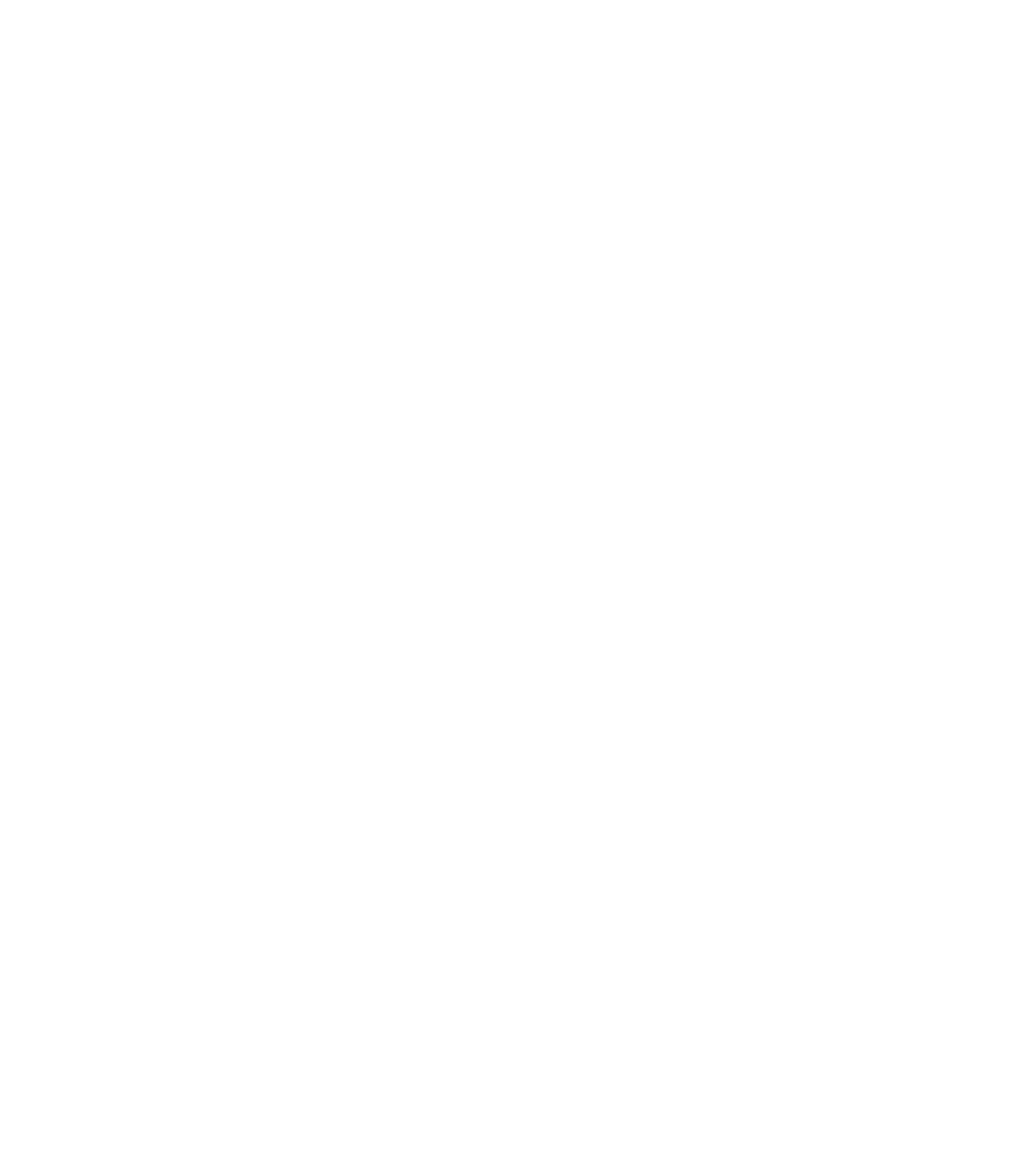
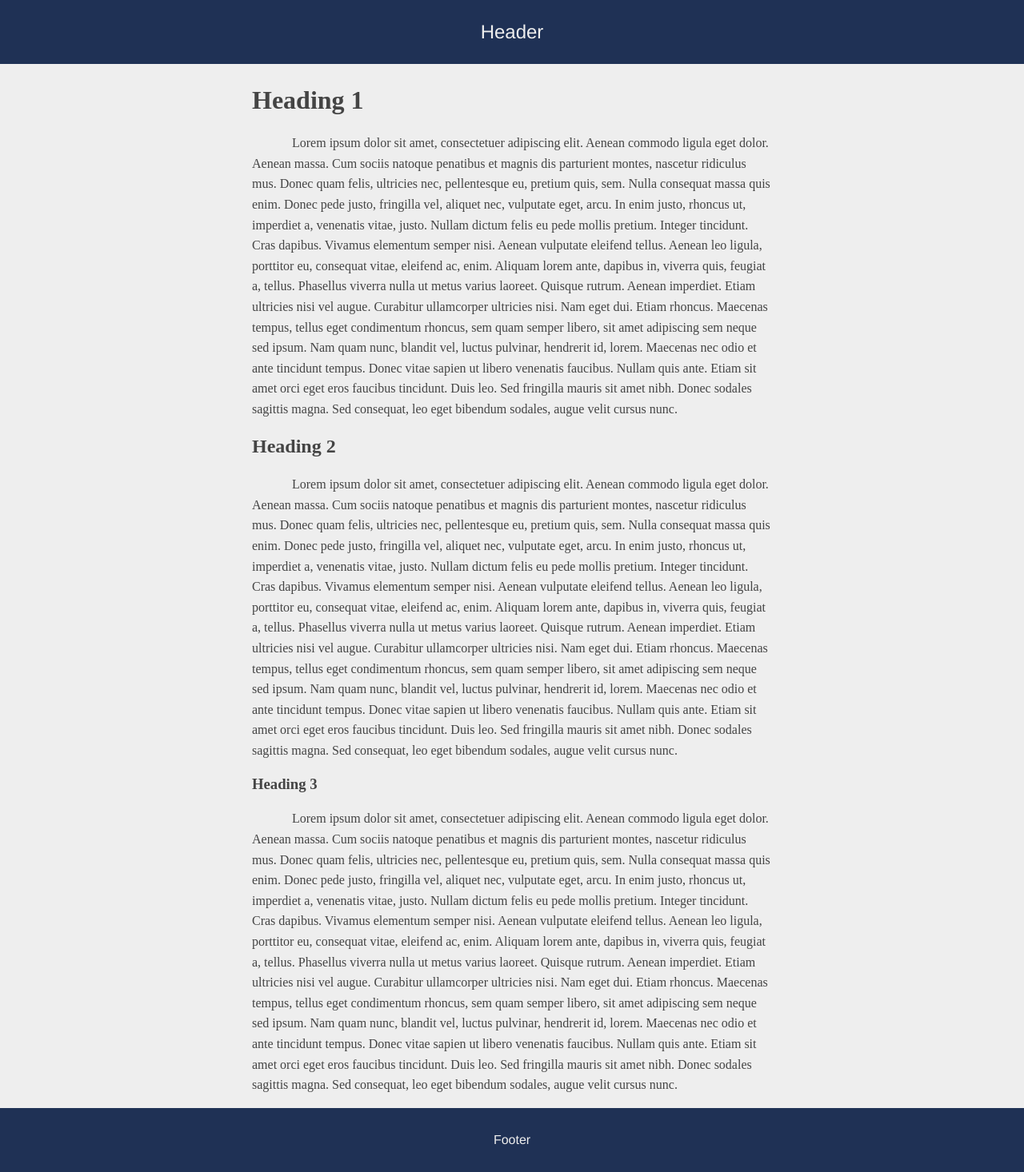
Before and after one commit to jontonsoup4/html5-sass-es6-boilerplate, a website: page src/static/index.html in a window 1280 px wide. Shown: the whole page at 80% size. Before the commit the page ends 800 px from the top, so only its background shows below. Drawn offline with nearby package versions, Linux system fonts and the light colour scheme; files that its build step writes are made by us from their sources.

Commit message:
More robust index.html

```diff
--- a/src/static/index.html
+++ b/src/static/index.html
@@ -8,9 +8,24 @@
     <link rel="stylesheet" href="styles/main.css">
 </head>
 <body class="Site">
-    <header></header>
-    <div class="Site-content"></div>
-    <footer></footer>
+    <header>Header</header>
+    <div class="Site-content">
+        <article>
+            <h1>Heading 1</h1>
+            <p>
+                Lorem ipsum dolor sit amet, consectetuer adipiscing elit. Aenean commodo ligula eget dolor. Aenean massa. Cum sociis natoque penatibus et magnis dis parturient montes, nascetur ridiculus mus. Donec quam felis, ultricies nec, pellentesque eu, pretium quis, sem. Nulla consequat massa quis enim. Donec pede justo, fringilla vel, aliquet nec, vulputate eget, arcu. In enim justo, rhoncus ut, imperdiet a, venenatis vitae, justo. Nullam dictum felis eu pede mollis pretium. Integer tincidunt. Cras dapibus. Vivamus elementum semper nisi. Aenean vulputate eleifend tellus. Aenean leo ligula, porttitor eu, consequat vitae, eleifend ac, enim. Aliquam lorem ante, dapibus in, viverra quis, feugiat a, tellus. Phasellus viverra nulla ut metus varius laoreet. Quisque rutrum. Aenean imperdiet. Etiam ultricies nisi vel augue. Curabitur ullamcorper ultricies nisi. Nam eget dui. Etiam rhoncus. Maecenas tempus, tellus eget condimentum rhoncus, sem quam semper libero, sit amet adipiscing sem neque sed ipsum. Nam quam nunc, blandit vel, luctus pulvinar, hendrerit id, lorem. Maecenas nec odio et ante tincidunt tempus. Donec vitae sapien ut libero venenatis faucibus. Nullam quis ante. Etiam sit amet orci eget eros faucibus tincidunt. Duis leo. Sed fringilla mauris sit amet nibh. Donec sodales sagittis magna. Sed consequat, leo eget bibendum sodales, augue velit cursus nunc.
+            </p>
+            <h2>Heading 2</h2>
+            <p>
+                Lorem ipsum dolor sit amet, consectetuer adipiscing elit. Aenean commodo ligula eget dolor. Aenean massa. Cum sociis natoque penatibus et magnis dis parturient montes, nascetur ridiculus mus. Donec quam felis, ultricies nec, pellentesque eu, pretium quis, sem. Nulla consequat massa quis enim. Donec pede justo, fringilla vel, aliquet nec, vulputate eget, arcu. In enim justo, rhoncus ut, imperdiet a, venenatis vitae, justo. Nullam dictum felis eu pede mollis pretium. Integer tincidunt. Cras dapibus. Vivamus elementum semper nisi. Aenean vulputate eleifend tellus. Aenean leo ligula, porttitor eu, consequat vitae, eleifend ac, enim. Aliquam lorem ante, dapibus in, viverra quis, feugiat a, tellus. Phasellus viverra nulla ut metus varius laoreet. Quisque rutrum. Aenean imperdiet. Etiam ultricies nisi vel augue. Curabitur ullamcorper ultricies nisi. Nam eget dui. Etiam rhoncus. Maecenas tempus, tellus eget condimentum rhoncus, sem quam semper libero, sit amet adipiscing sem neque sed ipsum. Nam quam nunc, blandit vel, luctus pulvinar, hendrerit id, lorem. Maecenas nec odio et ante tincidunt tempus. Donec vitae sapien ut libero venenatis faucibus. Nullam quis ante. Etiam sit amet orci eget eros faucibus tincidunt. Duis leo. Sed fringilla mauris sit amet nibh. Donec sodales sagittis magna. Sed consequat, leo eget bibendum sodales, augue velit cursus nunc.
+            </p>
+            <h3>Heading 3</h3>
+            <p>
+                Lorem ipsum dolor sit amet, consectetuer adipiscing elit. Aenean commodo ligula eget dolor. Aenean massa. Cum sociis natoque penatibus et magnis dis parturient montes, nascetur ridiculus mus. Donec quam felis, ultricies nec, pellentesque eu, pretium quis, sem. Nulla consequat massa quis enim. Donec pede justo, fringilla vel, aliquet nec, vulputate eget, arcu. In enim justo, rhoncus ut, imperdiet a, venenatis vitae, justo. Nullam dictum felis eu pede mollis pretium. Integer tincidunt. Cras dapibus. Vivamus elementum semper nisi. Aenean vulputate eleifend tellus. Aenean leo ligula, porttitor eu, consequat vitae, eleifend ac, enim. Aliquam lorem ante, dapibus in, viverra quis, feugiat a, tellus. Phasellus viverra nulla ut metus varius laoreet. Quisque rutrum. Aenean imperdiet. Etiam ultricies nisi vel augue. Curabitur ullamcorper ultricies nisi. Nam eget dui. Etiam rhoncus. Maecenas tempus, tellus eget condimentum rhoncus, sem quam semper libero, sit amet adipiscing sem neque sed ipsum. Nam quam nunc, blandit vel, luctus pulvinar, hendrerit id, lorem. Maecenas nec odio et ante tincidunt tempus. Donec vitae sapien ut libero venenatis faucibus. Nullam quis ante. Etiam sit amet orci eget eros faucibus tincidunt. Duis leo. Sed fringilla mauris sit amet nibh. Donec sodales sagittis magna. Sed consequat, leo eget bibendum sodales, augue velit cursus nunc.
+            </p>
+        </article>
+    </div>
+    <footer>Footer</footer>
     <script src="js/main.js"></script>
 </body>
 </html>
--- a/src/styles/main.scss
+++ b/src/styles/main.scss
@@ -1,3 +1,71 @@
+$color-primary-0: #1F3155;	// Main Primary color */
+$color-primary-1: #4766A3;
+$color-primary-2: #314A7A;
+$color-primary-3: #101C34;
+$color-primary-4: #060C18;
+
+$color-background: #EEEEEE;
+
+$color-font-0: #444444;
+$color-font-1: #EEEEEE;
+
+$font-family-primary: Helvetica, sans-serif;
+$font-family-header: Futura, Helvetica, sans-serif;
+
+article {
+  margin: 0 15px;
+}
+
+body {
+  background-color: $color-background;
+  color: $color-font-0;
+  line-height: 1.6;
+}
+
+footer {
+  align-items: center;
+  background: $color-primary-0;
+  color: $color-font-1;
+  display: flex;
+  font-family: $font-family-primary;
+  height: 80px;
+  justify-content: center;
+  width: 100%;
+  & a {
+    border-radius: 5px;
+    color: $color-font-1;
+    flex: 0 0 auto;
+    font-family: $font-family-primary;
+    padding: 10px;
+    &:hover {
+      background: $color-primary-1;
+      transition: all .2s;
+    }
+  }
+}
+
+header {
+  align-items: center;
+  background: $color-primary-0;
+  color: $color-font-1;
+  display: flex;
+  flex: 0 0 auto;
+  font-family: $font-family-header;
+  font-size: 24px;
+  height: 80px;
+  justify-content: center;
+  position: fixed;
+  width: 100%;
+}
+
+h1, h2, h3 {
+  line-height: 1.2;
+}
+
+p {
+  text-indent: 50px;
+}
+
 // Set minimum height of website to viewport height
 .Site {
   display: flex;
@@ -8,10 +76,18 @@
 // Sticky footer
 .Site-content {
   flex: 1 1 auto;
+  margin-top: 85px;
+  overflow-y: scroll;
+  width: 100%;
 }
 
 // Tablets
-@media (min-width: 768px) {}
+@media (min-width: 768px) {
+  article {
+    margin: 0 auto;
+    max-width: 650px;
+}
 
 // Desktops
 @media (min-width: 992px) {}
+}
```
